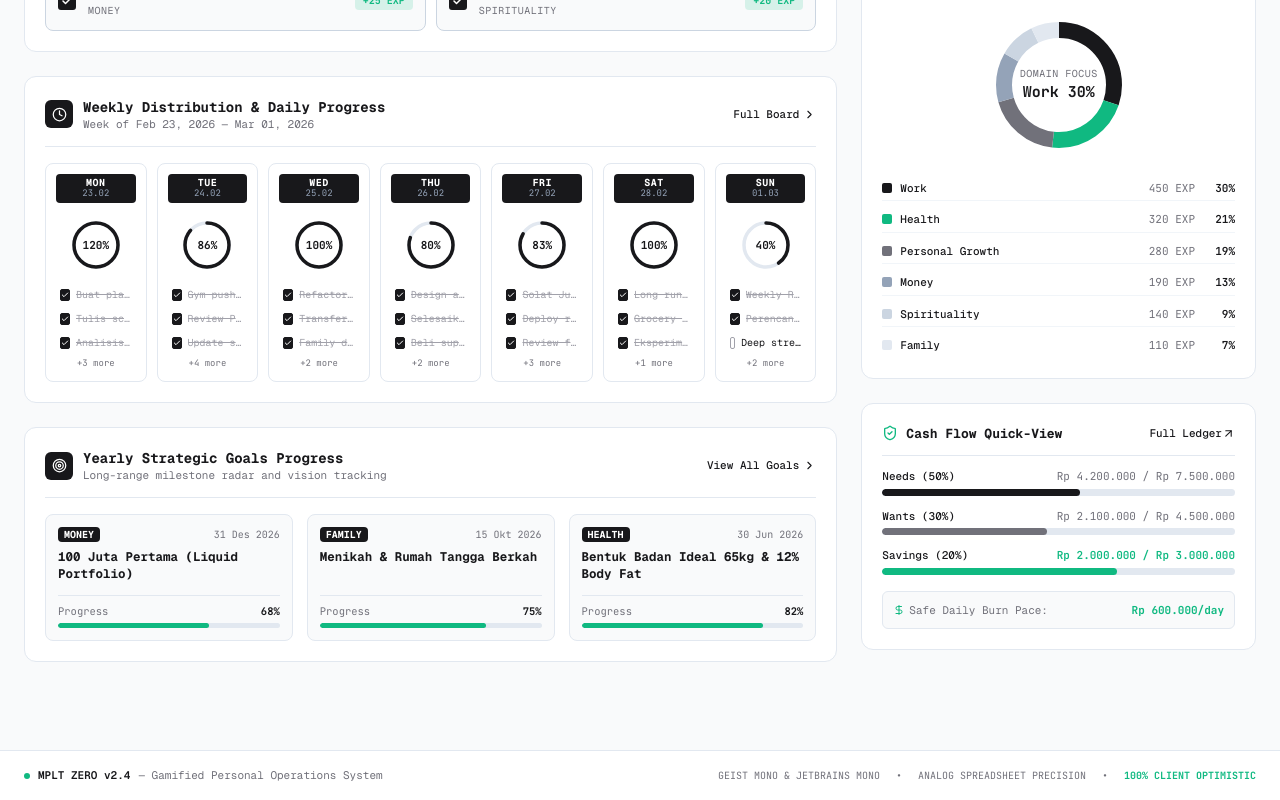
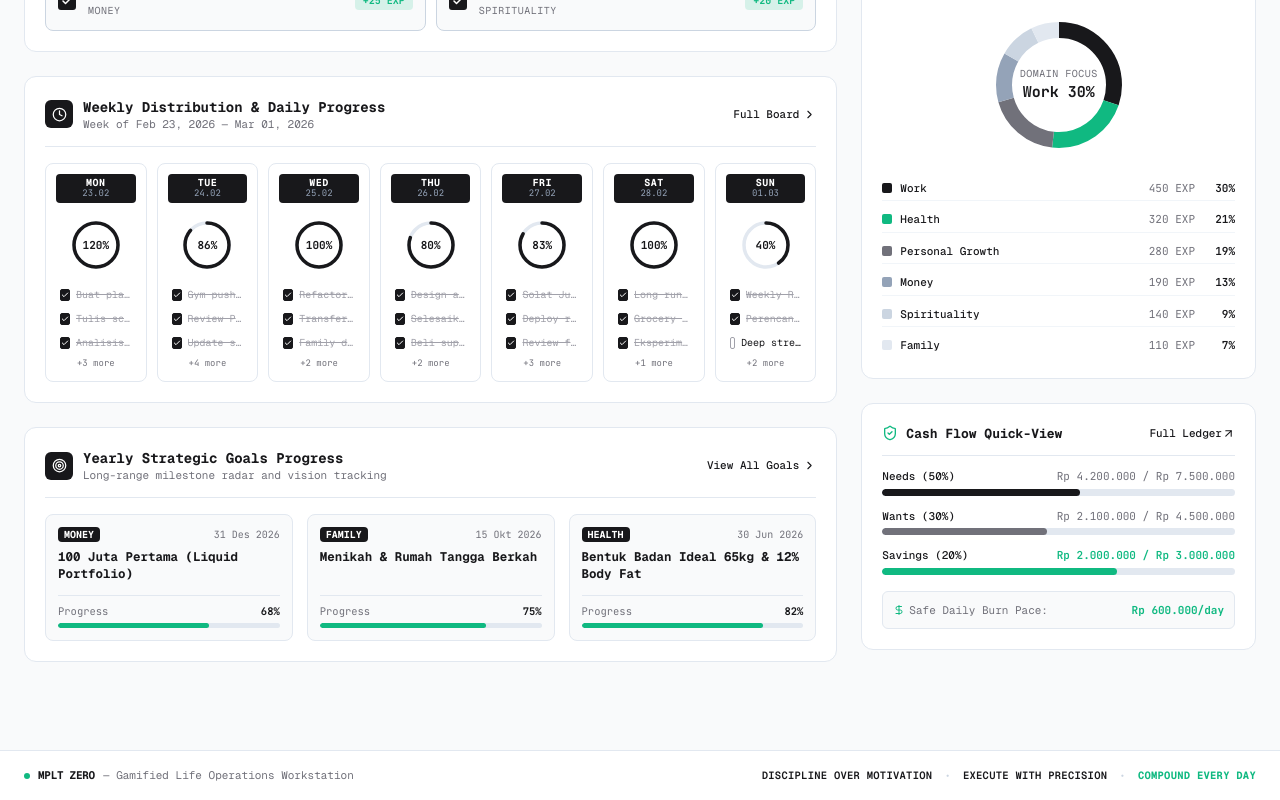
Before and after one commit to xfawfaw/MPLT-Beta, a React (Vite) app: page / in a window 1280 px wide. Shown: the part 786-1586 px from the top of the page. Built offline with nearby package versions, Linux system fonts and the light colour scheme.

Commit message:
chore: update footer branding to MPLT ZERO and add sharp operational execution mantras

```diff
--- a/src/App.tsx
+++ b/src/App.tsx
@@ -32,20 +32,20 @@ export const AppContent: React.FC = () => {
       <LevelUpModal />
       <ExpToast />
 
-      {/* Footer Info & Architecture Signature */}
+      {/* Footer Info & Operational Mantra */}
       <footer className="border-t border-[#E2E8F0] bg-white py-4 text-center text-[11px] text-[#71717A] font-ui">
         <div className="max-w-[1440px] mx-auto px-6 flex flex-col sm:flex-row items-center justify-between gap-2">
           <div className="flex items-center gap-2">
             <span className="w-1.5 h-1.5 rounded-full bg-[#10B981]" />
-            <span className="font-semibold text-[#18181B]">MPLT ZERO v2.4</span>
-            <span>— Gamified Personal Operations System</span>
+            <span className="font-bold text-[#18181B] tracking-tight">MPLT ZERO</span>
+            <span className="text-[#71717A]">— Gamified Life Operations Workstation</span>
           </div>
-          <div className="flex items-center gap-4 text-[10px] font-num">
-            <span>GEIST MONO & JETBRAINS MONO</span>
-            <span>•</span>
-            <span>ANALOG SPREADSHEET PRECISION</span>
-            <span>•</span>
-            <span className="text-[#10B981] font-bold">100% CLIENT OPTIMISTIC</span>
+          <div className="flex items-center gap-3 text-[10.5px] font-ui tracking-wide">
+            <span className="text-[#18181B] font-semibold">DISCIPLINE OVER MOTIVATION</span>
+            <span className="text-[#CBD5E1]">•</span>
+            <span className="text-[#18181B] font-semibold">EXECUTE WITH PRECISION</span>
+            <span className="text-[#CBD5E1]">•</span>
+            <span className="text-[#10B981] font-bold">COMPOUND EVERY DAY</span>
           </div>
         </div>
       </footer>
```
